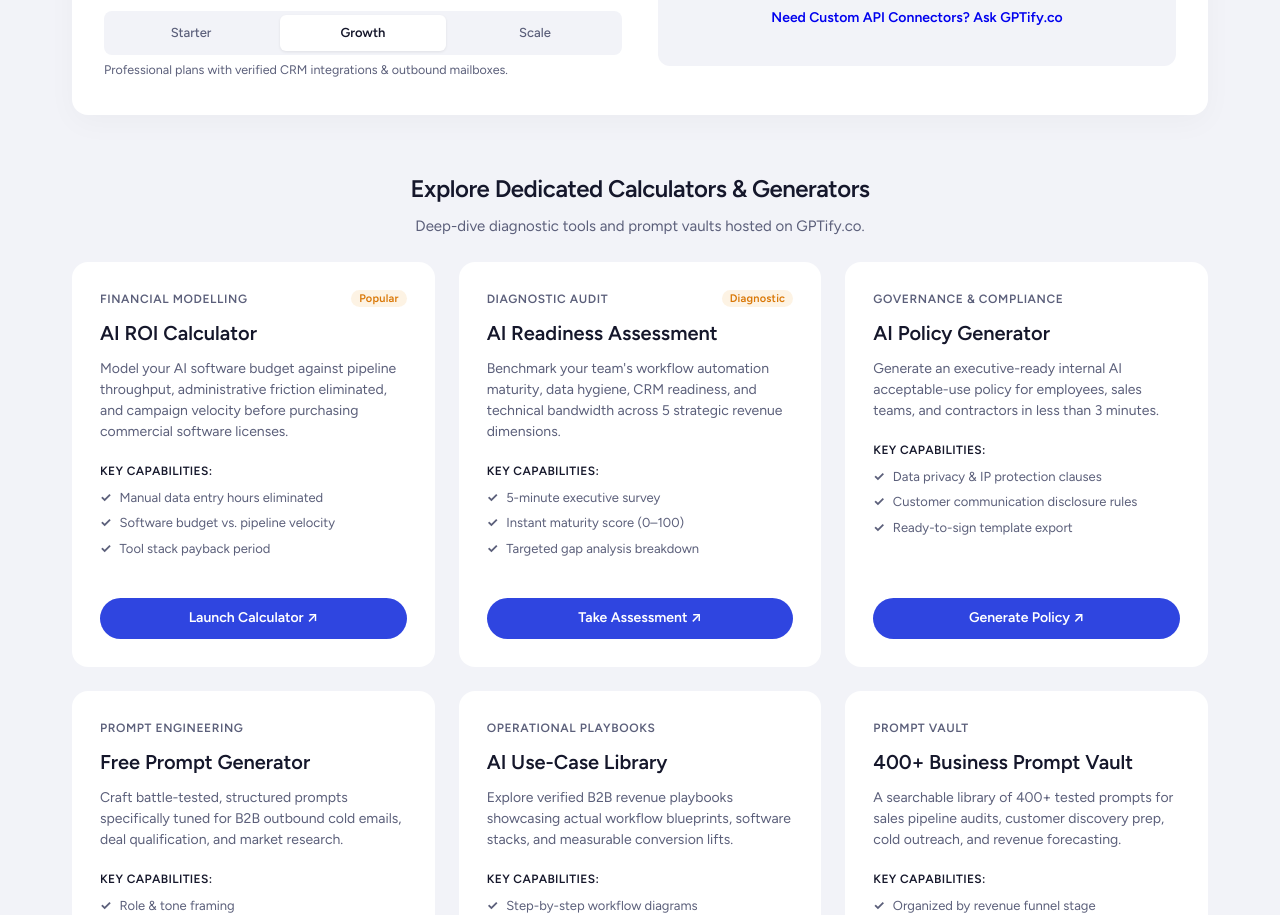
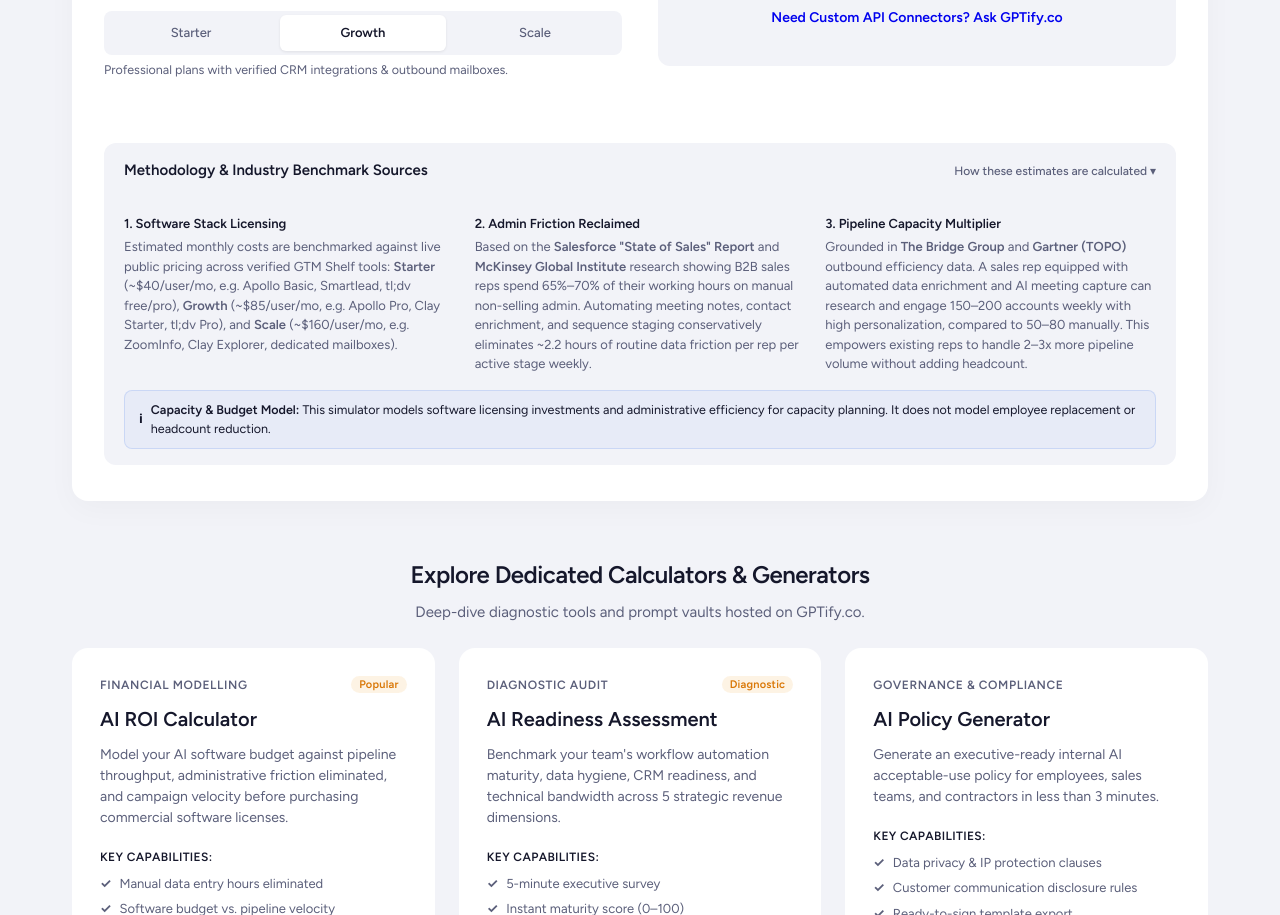
Before and after one commit to gptify/gtm-shelf, a Next.js app: page /free-tools in a window 1280 px wide. Shown: the part 978-1893 px from the top of the page. Built offline with nearby package versions, Linux system fonts and the light colour scheme; no server answers.

Commit message:
docs: add Methodology & Benchmark Sources section to StackCostSimulator

```diff
--- a/components/StackCostSimulator.tsx
+++ b/components/StackCostSimulator.tsx
@@ -359,6 +359,105 @@
           </div>
         </div>
       </div>
+
+      {/* Model Methodology & Benchmark Sources */}
+      <div
+        style={{
+          marginTop: '36px',
+          paddingTop: '28px',
+          borderTop: '1px solid var(--border)',
+        }}
+      >
+        <details
+          style={{
+            cursor: 'pointer',
+            background: 'var(--bg)',
+            border: '1px solid var(--border)',
+            borderRadius: '12px',
+            padding: '16px 20px',
+          }}
+          open
+        >
+          <summary
+            style={{
+              fontSize: '0.9375rem',
+              fontWeight: 700,
+              color: 'var(--ink)',
+              display: 'flex',
+              alignItems: 'center',
+              justifyContent: 'space-between',
+              userSelect: 'none',
+            }}
+          >
+            <span>Methodology &amp; Industry Benchmark Sources</span>
+            <span style={{ fontSize: '0.75rem', color: 'var(--muted)', fontWeight: 500 }}>
+              How these estimates are calculated ▾
+            </span>
+          </summary>
+
+          <div
+            style={{
+              marginTop: '16px',
+              paddingTop: '16px',
+              borderTop: '1px solid var(--border)',
+              display: 'grid',
+              gridTemplateColumns: 'repeat(auto-fit, minmax(260px, 1fr))',
+              gap: '20px',
+              fontSize: '0.8125rem',
+              color: 'var(--muted)',
+              lineHeight: 1.5,
+              cursor: 'default',
+            }}
+          >
+            <div>
+              <div style={{ fontWeight: 700, color: 'var(--ink)', marginBottom: '4px' }}>
+                1. Software Stack Licensing
+              </div>
+              <p style={{ margin: 0 }}>
+                Estimated monthly costs are benchmarked against live public pricing across verified GTM Shelf tools: <strong>Starter</strong> (~$40/user/mo, e.g. Apollo Basic, Smartlead, tl;dv free/pro), <strong>Growth</strong> (~$85/user/mo, e.g. Apollo Pro, Clay Starter, tl;dv Pro), and <strong>Scale</strong> (~$160/user/mo, e.g. ZoomInfo, Clay Explorer, dedicated mailboxes).
+              </p>
+            </div>
+
+            <div>
+              <div style={{ fontWeight: 700, color: 'var(--ink)', marginBottom: '4px' }}>
+                2. Admin Friction Reclaimed
+              </div>
+              <p style={{ margin: 0 }}>
+                Based on the <strong>Salesforce &quot;State of Sales&quot; Report</strong> and <strong>McKinsey Global Institute</strong> research showing B2B sales reps spend 65%–70% of their working hours on manual non-selling admin. Automating meeting notes, contact enrichment, and sequence staging conservatively eliminates ~2.2 hours of routine data friction per rep per active stage weekly.
+              </p>
+            </div>
+
+            <div>
+              <div style={{ fontWeight: 700, color: 'var(--ink)', marginBottom: '4px' }}>
+                3. Pipeline Capacity Multiplier
+              </div>
+              <p style={{ margin: 0 }}>
+                Grounded in <strong>The Bridge Group</strong> and <strong>Gartner (TOPO)</strong> outbound efficiency data. A sales rep equipped with automated data enrichment and AI meeting capture can research and engage 150–200 accounts weekly with high personalization, compared to 50–80 manually. This empowers existing reps to handle 2–3x more pipeline volume without adding headcount.
+              </p>
+            </div>
+          </div>
+
+          <div
+            style={{
+              marginTop: '16px',
+              padding: '10px 14px',
+              borderRadius: '8px',
+              background: 'rgba(37, 99, 235, 0.05)',
+              border: '1px solid rgba(37, 99, 235, 0.15)',
+              fontSize: '0.78125rem',
+              color: 'var(--ink)',
+              display: 'flex',
+              alignItems: 'center',
+              gap: '8px',
+            }}
+          >
+            <span style={{ color: 'var(--primary)', fontWeight: 800 }}>ℹ</span>
+            <span>
+              <strong>Capacity &amp; Budget Model:</strong> This simulator models software licensing investments and administrative efficiency for capacity planning. It does not model employee replacement or headcount reduction.
+            </span>
+          </div>
+        </details>
+      </div>
     </section>
   );
 }
```
